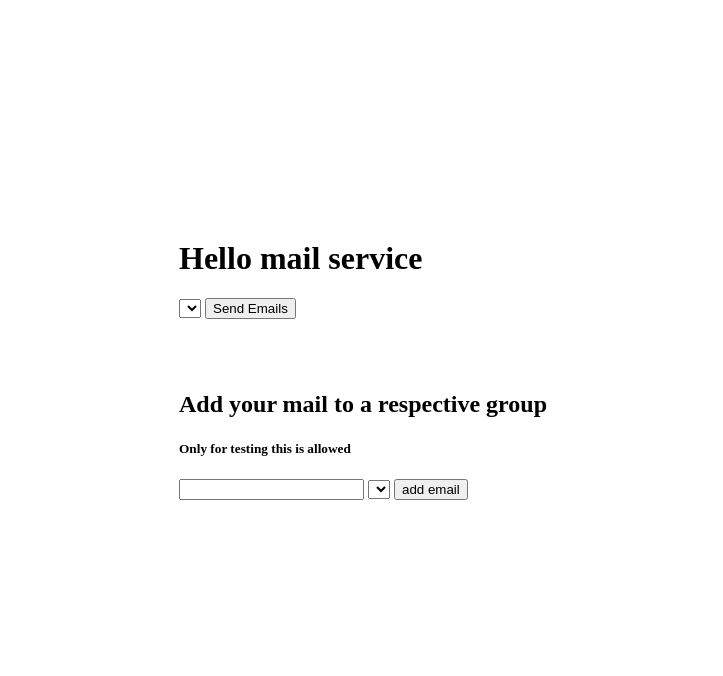
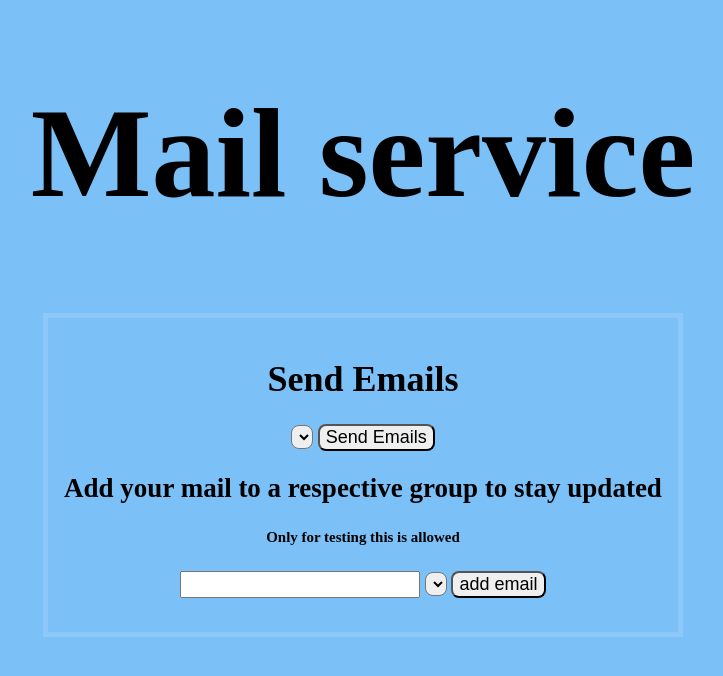
Before and after one commit to RishiRanseom99/MailToEveryone, a website: page public/index.html in a window 1280 px wide. Shown: the whole page, without its empty margins (277-1000 px from the left). Drawn offline with Linux system fonts and the light colour scheme; no server answers.

Commit message:
Add files via upload

```diff
--- a/public/index.html
+++ b/public/index.html
@@ -1,31 +1,30 @@
 <html>
     <head>
         <script src="https://smtpjs.com/v3/smtp.js"></script>
-        <style>
-            .mail_app{
-
-                margin: 30vh 35vw;
-            }
-            </style>
+        <meta name="viewport" content="width=device-width, initial-scale=1.0">
+        <link rel="stylesheet" href="style.css">
     </head>
 
     <body>
-        <div class="mail_app">
-        <h1>Hello mail service </h1>
-
+        <h1>Mail service </h1>
+        <div class="app">
+            <div class="app__sent_mail">
+                <h1>Send Emails</h1>
                 <form >
                     <select class="groups"></select>
-            <button id="submit" type="submit" value="Send Email"  >Send Emails</button>
+                    <button id="submit" class="btn" type="submit" value="Send Email"  >Send Emails</button>
                 </form>
-          <br>
-          <br>
-          <h2>Add your mail to a respective group</h2>
+            </div>
+            <div class="app__add_mail">
+                <h2>Add your mail to a respective group to stay updated</h2>
                 <h5>Only for testing this is allowed</h5>
                 <form >
                     <input id="mail" type="text" />
                     <select class="groups" id="selectMail"></select>
-            <button id="addmail" type="submit" value="add mail"  >add email</button>
+                    <button id="addmail" class="btn"  type="submit" value="add mail"  >add email</button>
                 </form>
+            </div>
+
             <script defer src="main.js"></script>
         </div>
     </body>
--- /dev/null
+++ b/public/style.css
@@ -0,0 +1,25 @@
+body{
+    background-color: rgb(124, 192, 248);
+    text-align: center;
+    margin-top: 10vh;
+    font-size: 8vmin;
+}
+.app{
+    margin: 10vh auto;
+    width:fit-content;
+    height: fit-content;
+    border:5px solid rgb(141, 200, 248);
+    padding: 2vmin;
+    font-size: large;
+}
+.btn{
+    border-radius: 1vmin;
+    font-size: large;
+}
+select{
+    border-radius: 1vmin;
+    font-size: large;
+}
+input{
+    font-size: large;
+}
```
Lines whose indentation alone changed are shown as unchanged.
